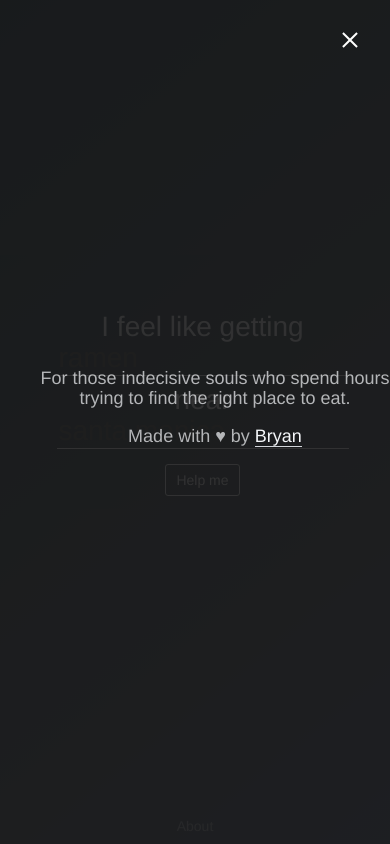
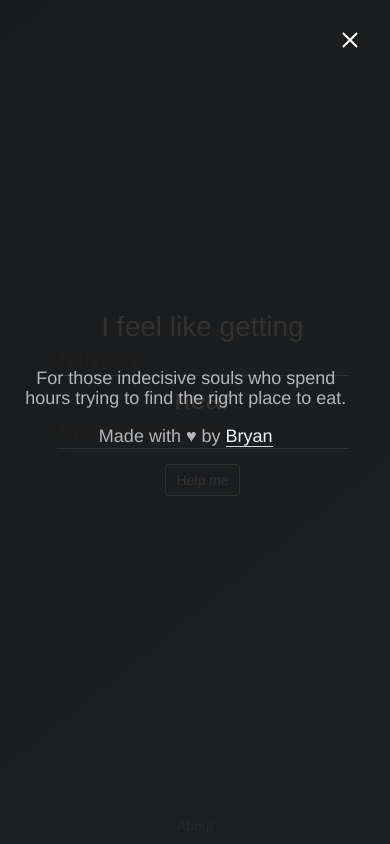
Before and after one commit to bryanvtran/whereshouldieat, a Flask app: page / in a window 390 px wide, after a click on "About". Run offline with Flask 2, Linux system fonts and the light colour scheme.

Commit message:
fix modal mobile

```diff
--- a/app/static/css/main.css
+++ b/app/static/css/main.css
@@ -103,4 +103,8 @@ input.button.outline:active {
     max-width: 250px;
     height: auto;
   }
+
+  .about.subtitle {
+    max-width: 85%;
+  }
 }
--- a/app/templates/home.html
+++ b/app/templates/home.html
@@ -44,10 +44,10 @@
       <article class="media">
         <div class="media-content">
           <div class="content">
-            <p class="subtitle has-text-centered">
+            <p class="subtitle about has-text-centered">
               For those indecisive souls who spend hours trying to find the right place to eat.
             </p>
-            <p class="subtitle has-text-centered">
+            <p class="subtitle about has-text-centered">
               Made with ♥︎ by <a href="http://www.bryantran.me" target="_blank">Bryan</a>
             </p>
           </div>
```
